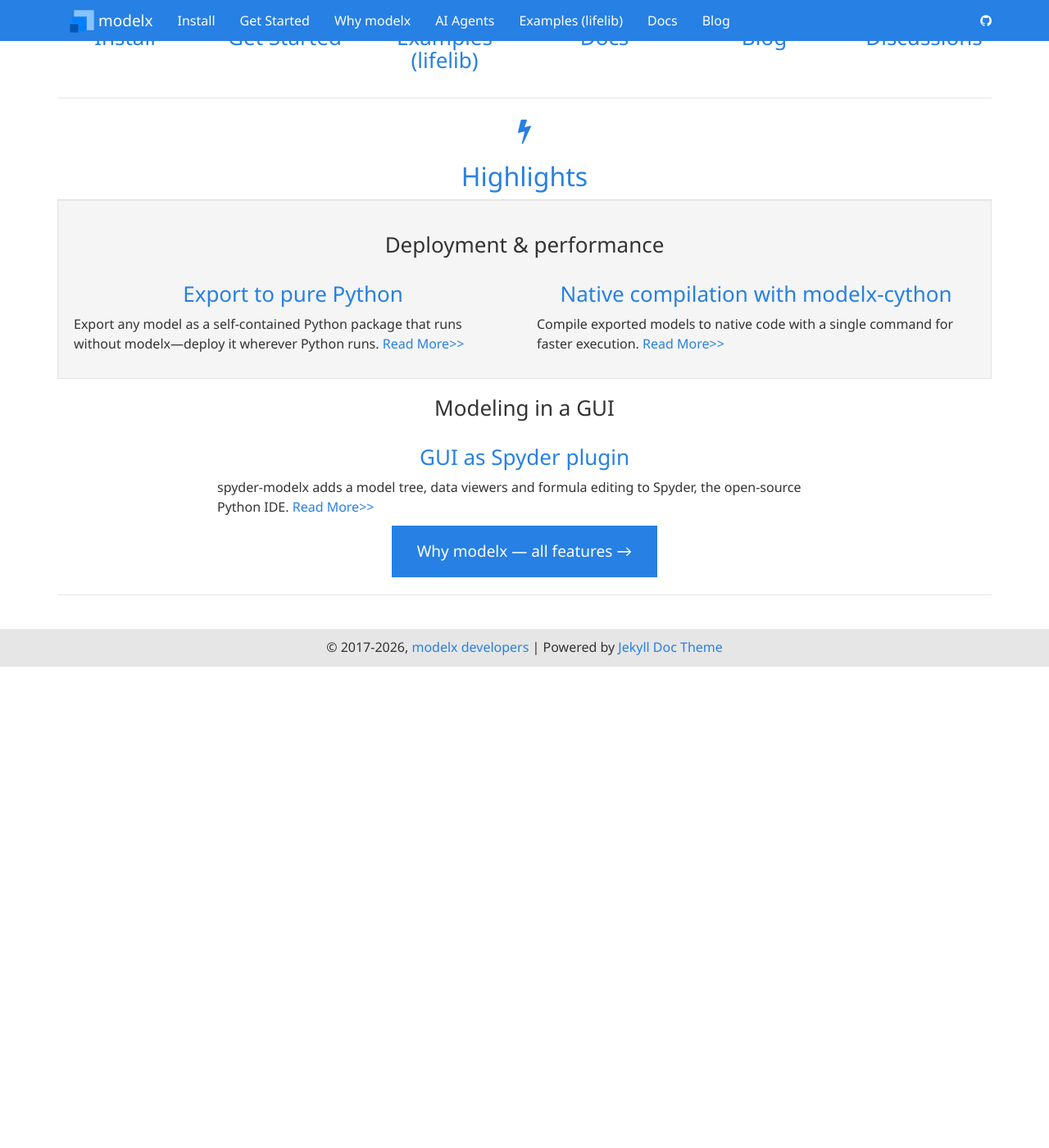
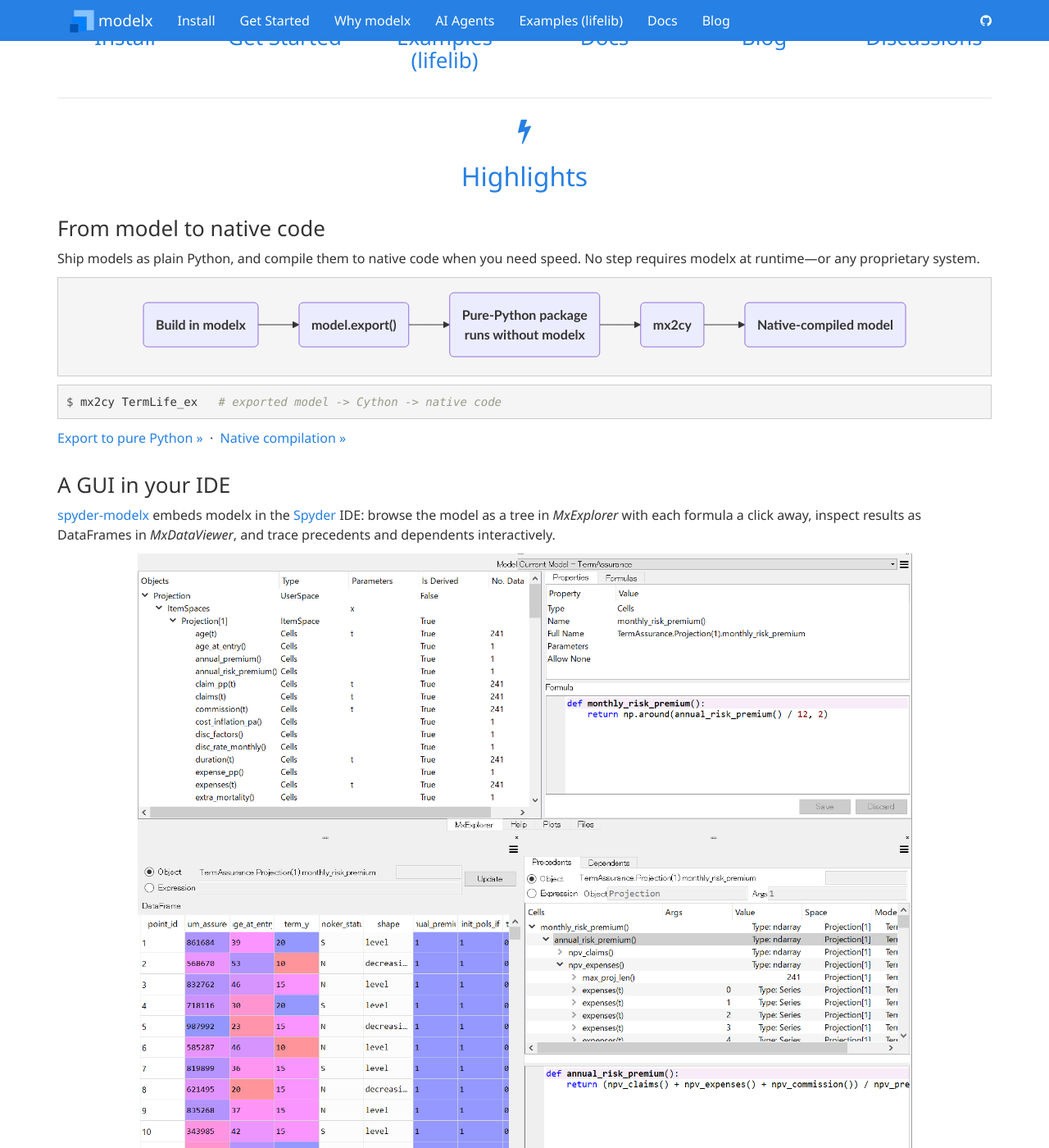
Before and after one commit to fumitoh/modelx-site, a Jekyll site: the page built from index.html, in a window 1280 px wide and 1400 px high, scrolled down 1827 px. Shown: the whole window at 82% size. Built offline with Jekyll 4.4.1, drawn with Linux system fonts in a browser that asks for light colours; before the commit the page ends 2640 px from its top, so only the background shows below that; some of the changed text lies outside the part shown.

Commit message:
Expand homepage highlights into Mojo-style showcase sections
The three one-line cards become three sections: From model to
native code (mermaid pipeline + mx2cy), A GUI in your IDE
(MxPluginImage screenshot), One model, every scenario
(parameterization snippet; chosen over preds() which the Run-it
panel already shows). Each deep-links into the Why modelx page;
CTA button kept; unused homepage flags removed from front matter.

Co-Authored-By: Claude Fable 5 <noreply@anthropic.com>

```diff
--- a/index.html
+++ b/index.html
@@ -159,35 +160,67 @@ conda install -c conda-forge modelx
     <h2 class="text-center"><a href="{{site.baseurl}}{{feature_page.url}}"><i class="fa fa-bolt" aria-hidden="true"></i></a></h2>
     <h2 align="center" id="features"><a href="{{site.baseurl}}{{feature_page.url}}">Highlights</a></h2>
 
-    {% for group in feature_page.feature_groups %}
-    {% unless group.homepage %}{% continue %}{% endunless %}
-    {% if group.prominent %}
-    {% assign col_class = "col-sm-6" %}{% assign per_row = 2 %}
-    {% elsif group.features.size == 1 %}
-    {% assign col_class = "col-sm-8 col-sm-offset-2" %}{% assign per_row = 1 %}
-    {% else %}
-    {% assign col_class = "col-sm-4" %}{% assign per_row = 3 %}
-    {% endif %}
-    {% if group.prominent %}<div class="well">{% endif %}
-    <h3 class="text-center">{{ group.title }}</h3>
     <div class="row">
-        {% for feature in group.features %}
-        {% assign auto_slug = feature.title | slugify %}
-        {% assign slug = feature.slug | default: auto_slug %}
-        {% assign feature_url = site.baseurl | append: feature_page.url | append: "#" | append: slug %}
-        <div class="{{ col_class }}">
-            <h3 class="text-center"><a href="{{ feature_url }}">{{feature.title}}</a></h3>
-            <p>{{ feature.intro }} <a href="{{ feature_url }}">Read More>></a></p>
+        <div class="col-md-12">
+            <h3 class="header-light">From model to native code</h3>
+            <p>Ship models as plain Python, and compile them to native code
+            when you need speed. No step requires modelx at runtime&mdash;or
+            any proprietary system.</p>
         </div>
-        {% assign mod = forloop.index | modulo: per_row %}
-        {% if mod == 0 and forloop.last == false %}
+        <div class="col-md-12 text-center">
+<pre><code class="language-mermaid">
+graph LR
+A(Build in modelx) --> B("model.export()")
+B --> C(Pure-Python package<br>runs without modelx)
+C --> D(mx2cy)
+D --> E(Native-compiled model)
+</code></pre>
+        </div>
+        <div class="col-md-12">
+{% highlight console %}
+$ mx2cy TermLife_ex   # exported model -> Cython -> native code
+{% endhighlight %}
+            <p><a href="{{site.baseurl}}{{feature_page.url}}#export-to-pure-python">Export to pure Python &raquo;</a>
+            &nbsp;&middot;&nbsp;
+            <a href="{{site.baseurl}}{{feature_page.url}}#native-compilation-with-modelx-cython">Native compilation &raquo;</a></p>
+        </div>
     </div>
+
     <div class="row">
-        {% endif %}
-        {% endfor %}
+        <div class="col-md-12">
+            <h3 class="header-light">A GUI in your IDE</h3>
+            <p><a href="https://docs.modelx.io/en/latest/spyder.html">spyder-modelx</a>
+            embeds modelx in the <a href="https://www.spyder-ide.org/">Spyder</a> IDE:
+            browse the model as a tree in <em>MxExplorer</em> with each formula a
+            click away, inspect results as DataFrames in <em>MxDataViewer</em>,
+            and trace precedents and dependents interactively.</p>
+        </div>
+        <div class="col-md-10 col-md-offset-1">
+            <a href="{{site.baseurl}}/img/MxPluginImage.png">
+              <img src="{{site.baseurl}}/img/MxPluginImage.png"
+                alt="spyder-modelx in Spyder: MxExplorer model tree, formula pane, MxDataViewer and dependency tracing"
+                class="img-responsive">
+            </a>
+        </div>
+        <div class="col-md-12">
+            <p><a href="{{site.baseurl}}{{feature_page.url}}#gui-as-spyder-plugin">GUI as Spyder plugin &raquo;</a></p>
+        </div>
     </div>
-    {% if group.prominent %}</div>{% endif %}
-    {% endfor %}
+
+    <div class="row">
+        <div class="col-md-12">
+            <h3 class="header-light">One model, every scenario</h3>
+            <p>Write a space once, then apply it to arbitrary combinations of
+            inputs&mdash;no changes to the formulas.</p>
+{% highlight pycon %}
+>>> space.parameters = ("Rate", "Term")
+
+>>> space[3, 10].Payment()
+117.23050660515952
+{% endhighlight %}
+            <p><a href="{{site.baseurl}}{{feature_page.url}}#parameterization">Parameterization &raquo;</a></p>
+        </div>
+    </div>
 
     <p class="text-center">
         <a class="btn btn-primary btn-lg" href="{{site.baseurl}}{{feature_page.url}}">Why modelx &mdash; all features &rarr;</a>
```
Also changed, not shown: other parts of index.html (+1 -0 lines), features.md (+0 -2 lines).
